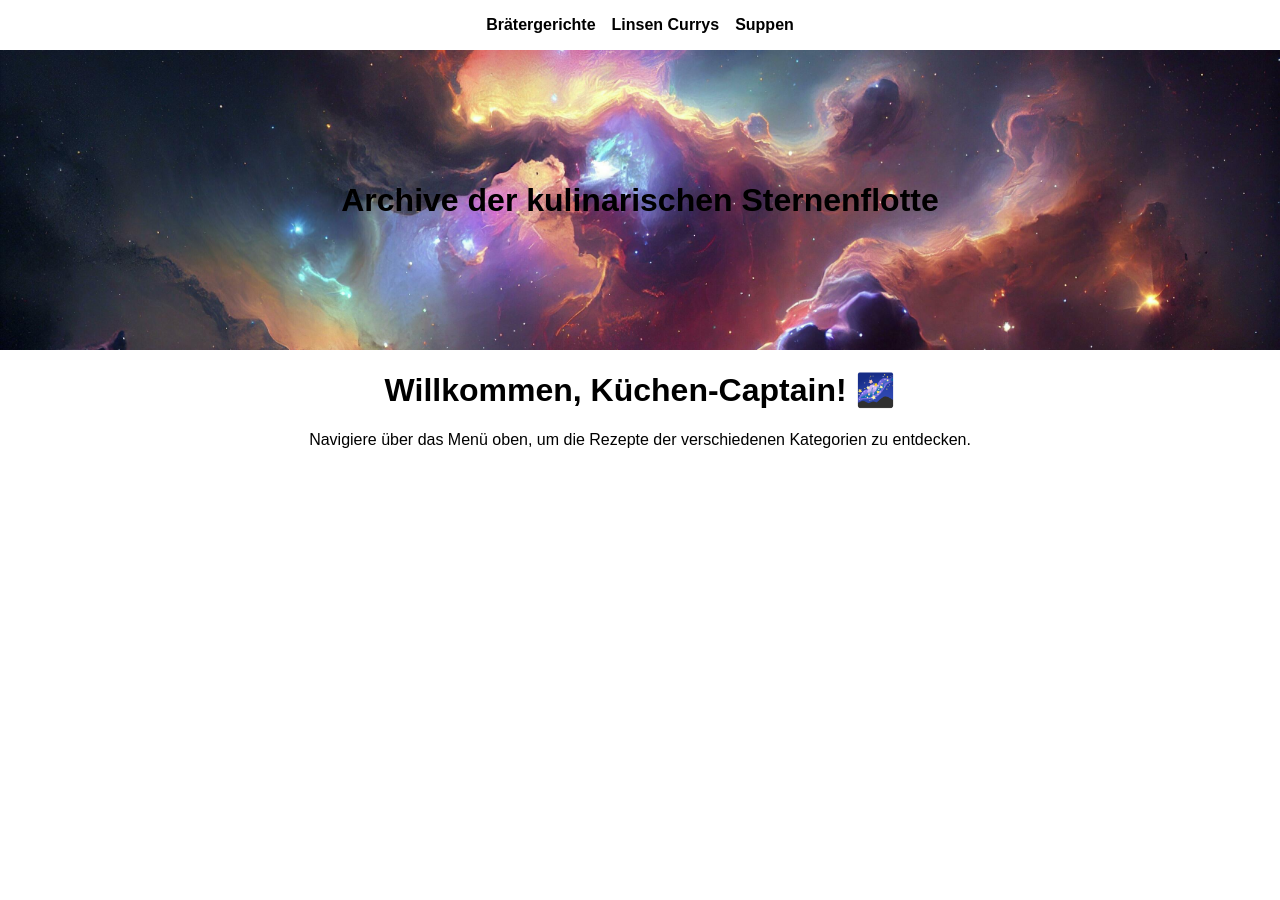
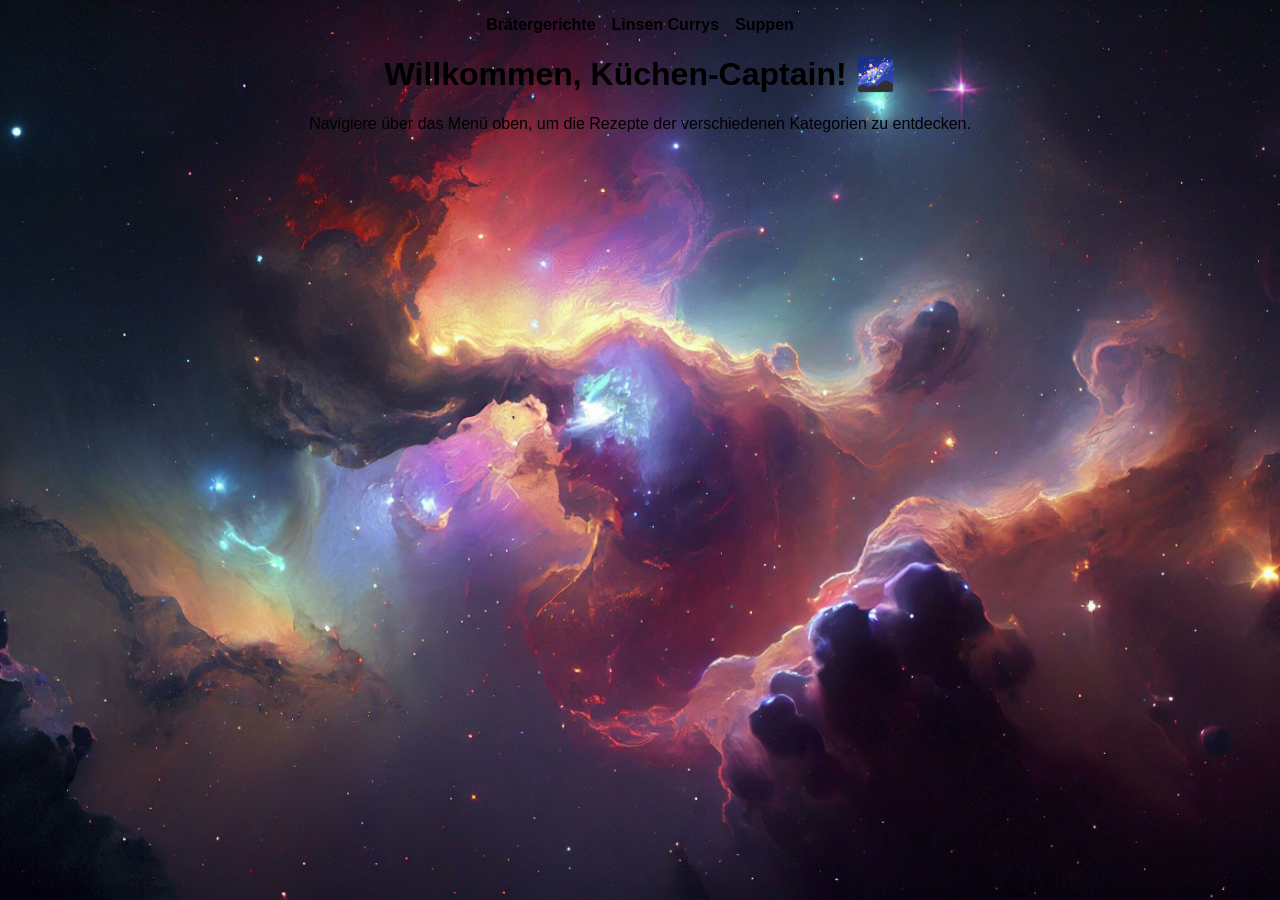
Before and after one commit to culinarystarfleet/Archives-of-the-culinary-starfleet, a Jekyll site: the page built from index.md, in a window 1280 px wide. Built offline with Jekyll 4.4.1, drawn with Linux system fonts in a browser that asks for light colours.

Commit message:
Update default.html

```diff
--- a/_layouts/default.html
+++ b/_layouts/default.html
@@ -7,9 +7,8 @@
 </head>
 <body>
   {% include nav.html %}
-  <div class="hero" style="background-image: url('{{ '/assets/img/galaxy_bg.jpg' | relative_url }}');">
-    <h1>{{ site.title }}</h1>
-  </div>
+<body style="background-image: url('{{ '/assets/img/galaxy_bg.jpg' | relative_url }}'); background-size: cover; background-position: center; background-attachment: fixed;">
+
 
   <main>
     {{ content }}
```
